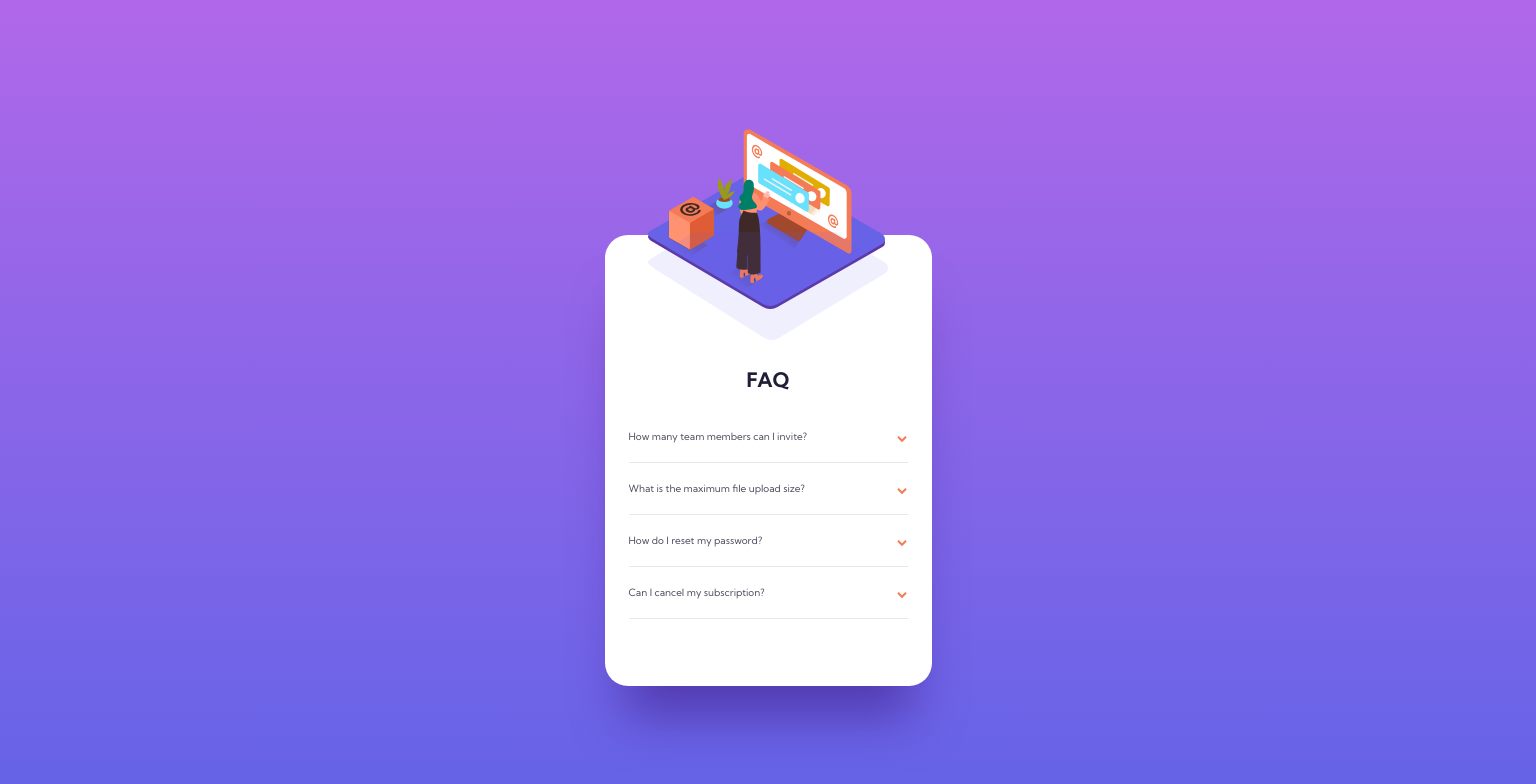
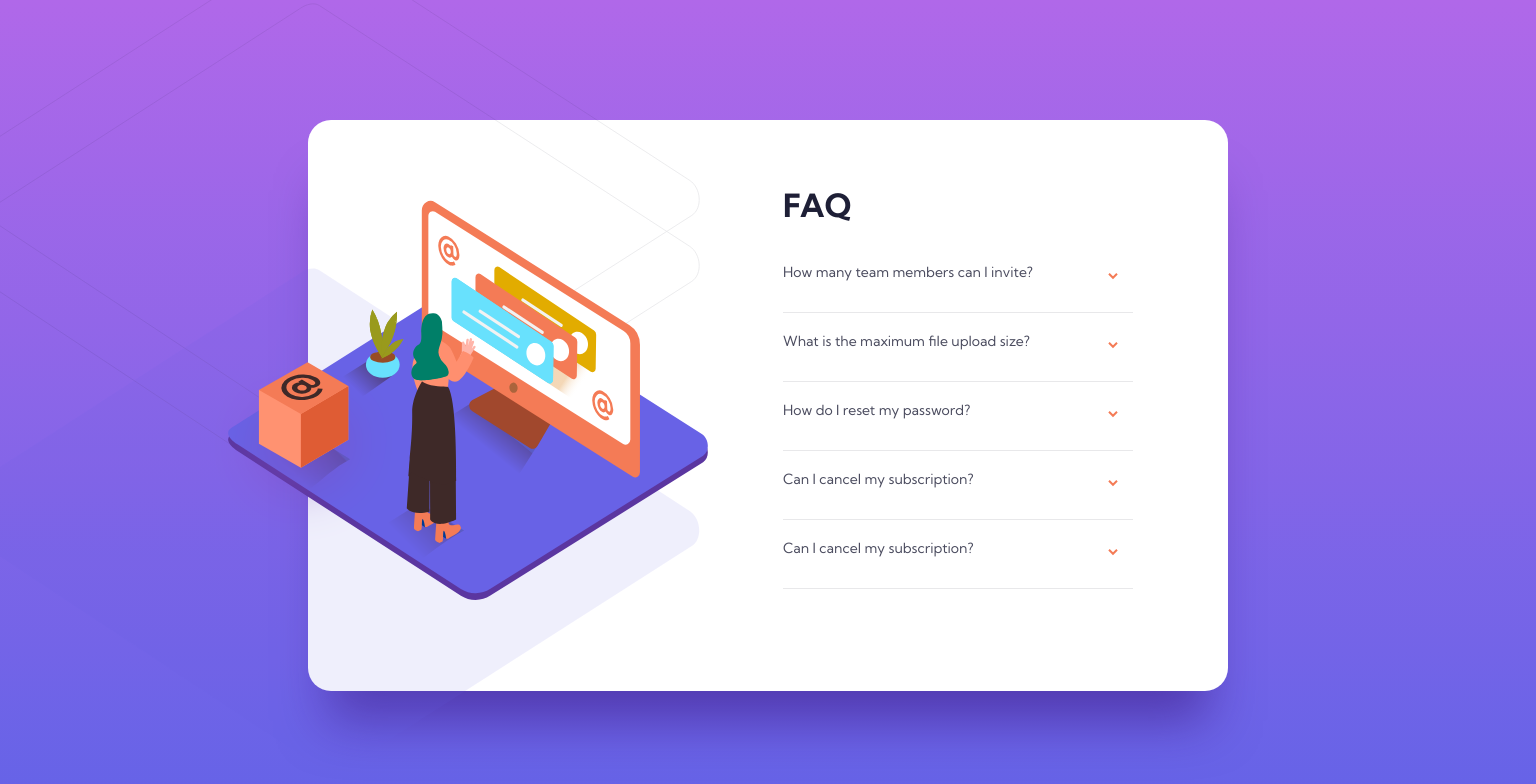
Before and after one commit to giorgi1001/Accordion, a React (Vite) app: page / in a window 1536 px wide. Shown: the top 784 px of the page. Built offline with nearby package versions, Linux system fonts and the light colour scheme.

Commit message:
add responsive

```diff
--- a/src/App.css
+++ b/src/App.css
@@ -1,5 +1,5 @@
 .contaiener {
-  margin-top: 12rem;
+  margin: 12rem 0 12rem 0;
   width: 32.7rem;
   padding: 13.2rem 2.4rem 4.8rem;
   border-radius: 2.3rem;
@@ -9,11 +9,12 @@
 }
 
 h1 {
+  font-size: 32px;
+  text-align: center;
   color: #1e1f36;
   margin-bottom: 3.8rem;
-  text-align: center;
 }
-.womanImg {
+.woman-mobile {
   width: 23.7rem;
   height: 18rem;
   position: absolute;
@@ -27,3 +28,47 @@ h1 {
   top: -0.3rem;
   left: 4.3rem;
 }
+.woman-desktop,
+.desktop-shadow,
+.box-img {
+  display: none;
+}
+
+@media only screen and (min-width: 90rem) {
+  .contaiener {
+    width: 92rem;
+    padding: 6.5rem 9.5rem 8.3rem 47.5rem;
+  }
+  .woman-mobile,
+  .shadow {
+    display: none;
+  }
+  h1 {
+    text-align: left;
+  }
+  .desktop-shadow {
+    display: block;
+    width: 75.9rem;
+    height: 83.1rem;
+    position: absolute;
+    top: -18.3rem;
+    left: -36.7rem;
+    z-index: 1;
+  }
+  .woman-desktop {
+    display: block;
+    position: absolute;
+    width: 48rem;
+    height: 40rem;
+    top: 8rem;
+    left: -8rem;
+    z-index: 2;
+  }
+  .box-img {
+    display: block;
+    position: absolute;
+    top: 24rem;
+    left: -10rem;
+    z-index: 3;
+  }
+}
--- a/src/App.jsx
+++ b/src/App.jsx
@@ -3,7 +3,10 @@ import "./App.css";
 import Question from "./components/question/Question";
 import questions from "./questions.json";
 import patternMobile from "/bg-pattern-mobile.svg";
-import womanImg from "/illustration-woman-online-mobile.svg";
+import womanImgMobile from "/illustration-woman-online-mobile.svg";
+import patternDesktopImg from "/bg-pattern-desktop.svg";
+import womanImgDesktop from "/illustration-woman-online-desktop.svg";
+import boxImg from "/illustration-box-desktop.svg";
 
 function App() {
   const [active, setActive] = useState(null);
@@ -11,8 +14,19 @@ function App() {
   return (
     <>
       <div className="contaiener">
-        <img className="womanImg" src={womanImg} alt="womanImg" />
+        <img className="woman-mobile" src={womanImgMobile} alt="womanImg" />
         <img className="shadow" src={patternMobile} alt="pattern mobile img" />
+        <img
+          className="woman-desktop"
+          src={womanImgDesktop}
+          alt="woman Img Desktop"
+        />
+        <img
+          className="desktop-shadow"
+          src={patternDesktopImg}
+          alt="pattern Desktop Img"
+        />
+        <img className="box-img" src={boxImg} alt="box Img" />
 
         <h1>FAQ</h1>
         {questions.map((questionObj, index) => (
--- a/src/components/question/Question.jsx
+++ b/src/components/question/Question.jsx
@@ -9,15 +9,21 @@ export default function Question({
   questionObj,
 }) {
   return (
-    <div className="question-div">
+    <div
+      onClick={() => {
+        if (active === questionNumber) {
+          setActive(null);
+        } else {
+          setActive(questionNumber);
+        }
+      }}
+      className="question-div"
+    >
       <p
         className="question"
-        onClick={() => {
-          if (active === questionNumber) {
-            setActive(null);
-          } else {
-            setActive(questionNumber);
-          }
+        style={{
+          color: active === questionNumber ? "#1E1F36" : null,
+          fontWeight: active === questionNumber ? "700" : "",
         }}
       >
         {questionObj.question}
--- a/src/components/question/question.css
+++ b/src/components/question/question.css
@@ -1,9 +1,3 @@
-.question {
-  color: #4b4c5f;
-}
-.answer {
-  color: #787887;
-}
 .question-div {
   margin-bottom: 1.9rem;
   border-bottom: 0.1rem solid #e8e8ea;
@@ -11,11 +5,32 @@
   cursor: pointer;
   position: relative;
 }
-.question-div p {
-  margin-bottom: 0.1rem;
+
+.question {
+  color: #4b4c5f;
+  font-size: 1.3rem;
+  margin-bottom: 1.3rem;
 }
+.question:hover {
+  color: #f47b56;
+}
+.answer {
+  color: #787887;
+  font-size: 1.2rem;
+  line-height: 1.8rem;
+}
+
 .arrow {
   position: absolute;
   right: 0.1rem;
-  top: 0.6rem;
+  top: 1rem;
 }
+
+@media only screen and (min-width: 90rem) {
+  .question {
+    font-size: 1.4rem;
+  }
+  .arrow {
+    right: 1.5rem;
+  }
+}
--- a/src/questions.json
+++ b/src/questions.json
@@ -14,5 +14,9 @@
   {
     "question": "Can I cancel my subscription?",
     "answer": "Yes, you can cancel your subscription anytime from the account settings."
+  },
+  {
+    "question": "Can I cancel my subscription?",
+    "answer": "Yes, you can cancel your subscription anytime from the account settings."
   }
 ]
```
